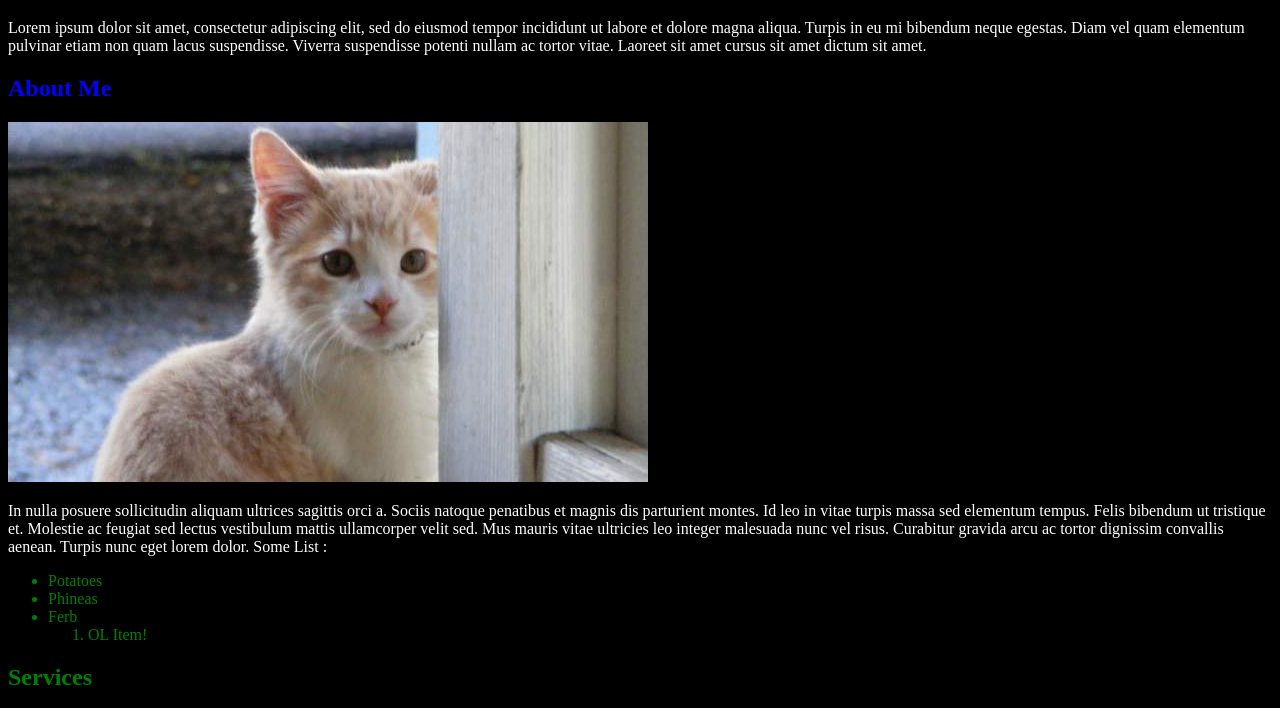
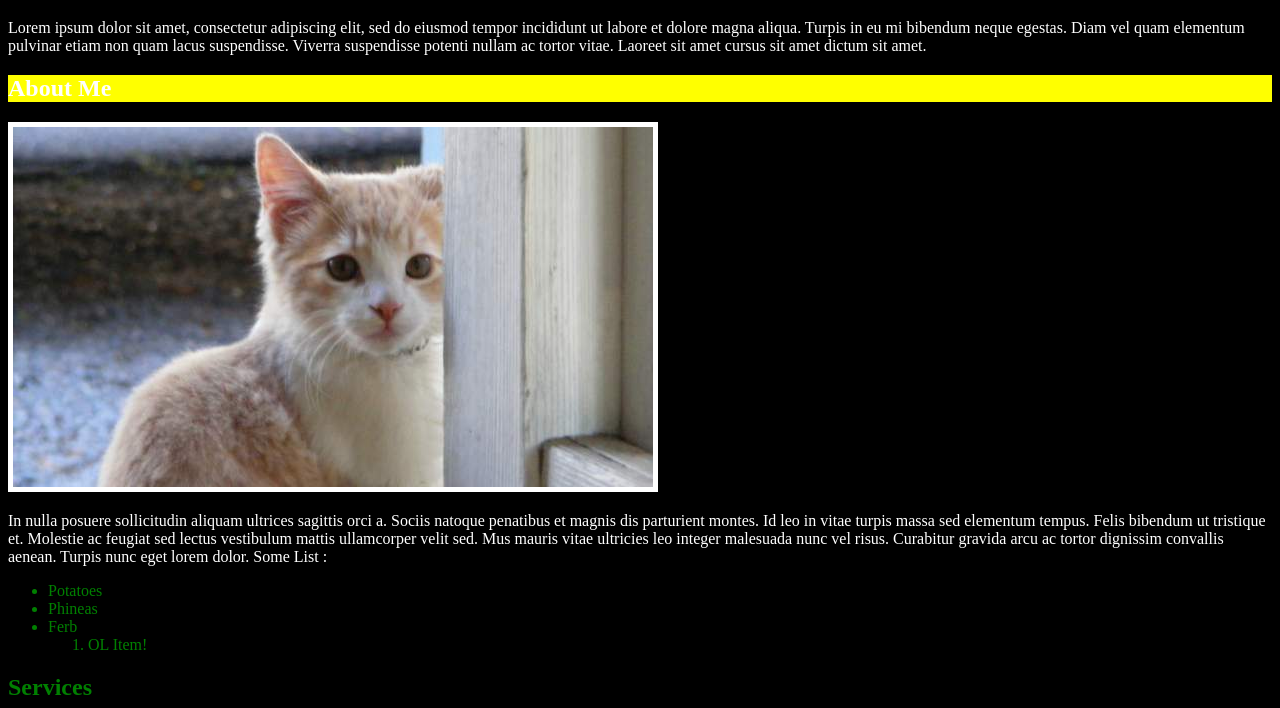
Before and after one commit to neharajesh/CSSPractice, a plain HTML site: page index.html in a window 1280 px wide. Shown: the part 61-769 px from the top of the page. Drawn offline with Linux system fonts and the light colour scheme.

Commit message:
attribute selectors

```diff
--- a/index.html
+++ b/index.html
@@ -11,7 +11,7 @@
 
     <p>Lorem ipsum dolor sit amet, consectetur adipiscing elit, sed do eiusmod tempor incididunt ut labore et dolore magna aliqua. Turpis in eu mi bibendum neque egestas. Diam vel quam elementum pulvinar etiam non quam lacus suspendisse. Viverra suspendisse potenti nullam ac tortor vitae. Laoreet sit amet cursus sit amet dictum sit amet.</p>
 
-    <h2 class="subtitle">About Me</h2>
+    <h2 class="subtitle article-subtitle">About Me</h2>
 
     <img src="images/placeholderkitten.jpg">
 
--- a/style.css
+++ b/style.css
@@ -7,7 +7,12 @@ h2:hover {
     color: red;
 }
 
-.subtitle {
+/* .subtitle {
+    color: blue;
+} */
+
+/* same thing in attribute selector form */
+h2[class = subtitle] {
     color: blue;
 }
 
@@ -52,3 +57,12 @@ ul li {
     /* works on all li(s) that are direct children of ul(s) */
     color: green;
 }
+
+/* attribute selectors */
+img[src^="images/"] {
+    border: 5px solid white;
+}
+
+h2[class~=article-subtitle] {
+    background: yellow;
+}
```
